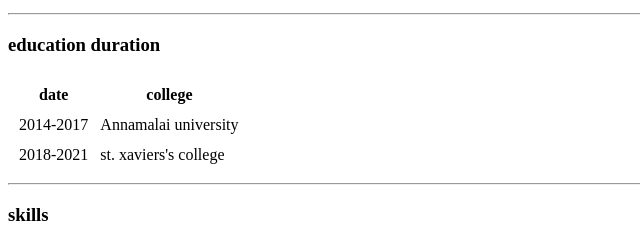
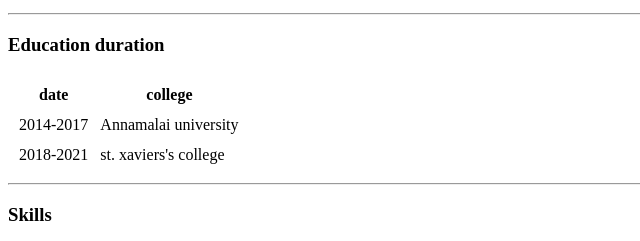
Before and after one commit to Ankit4j/cv, a plain HTML site: page index.html in a window 1280 px wide. Shown: the part 323-564 px from the top of the page, 0-640 px from the left. Drawn offline with Linux system fonts and the light colour scheme.

Commit message:
Update index.html

```diff
--- a/index.html
+++ b/index.html
@@ -25,7 +25,7 @@
     <li>Bachelors in computer application from annamalai university</li>
   </ul>
   <hr>
-  <h3>education duration</h3>
+  <h3>Education duration</h3>
   <table cellspacing="10">
     <thead>
       <tr>
@@ -43,7 +43,7 @@
     </tr>
   </table>
   <hr>
-  <h3>skills</h3>
+  <h3>Skills</h3>
 
   <table cellspacing="10">
     <tr>
```
